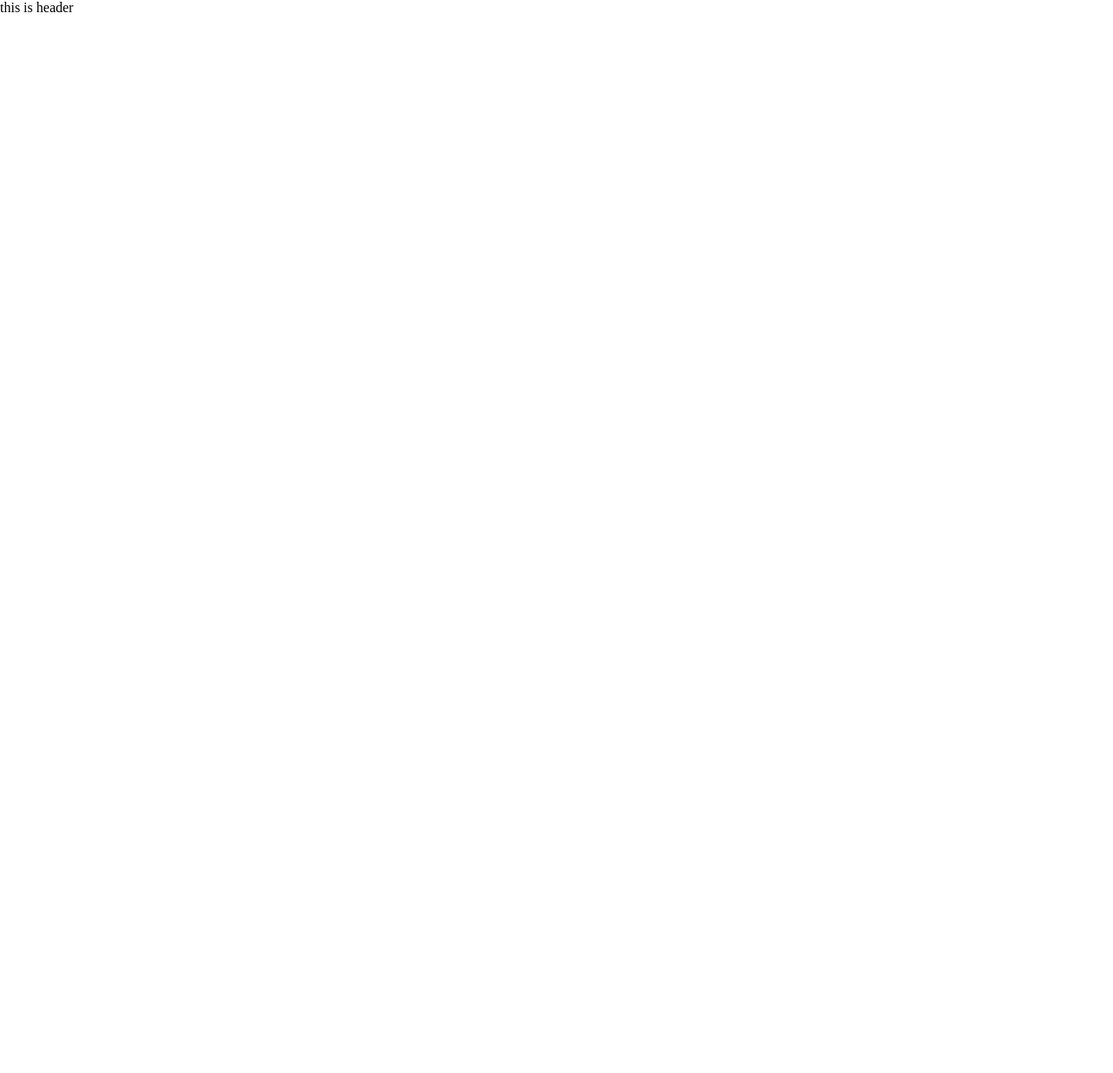
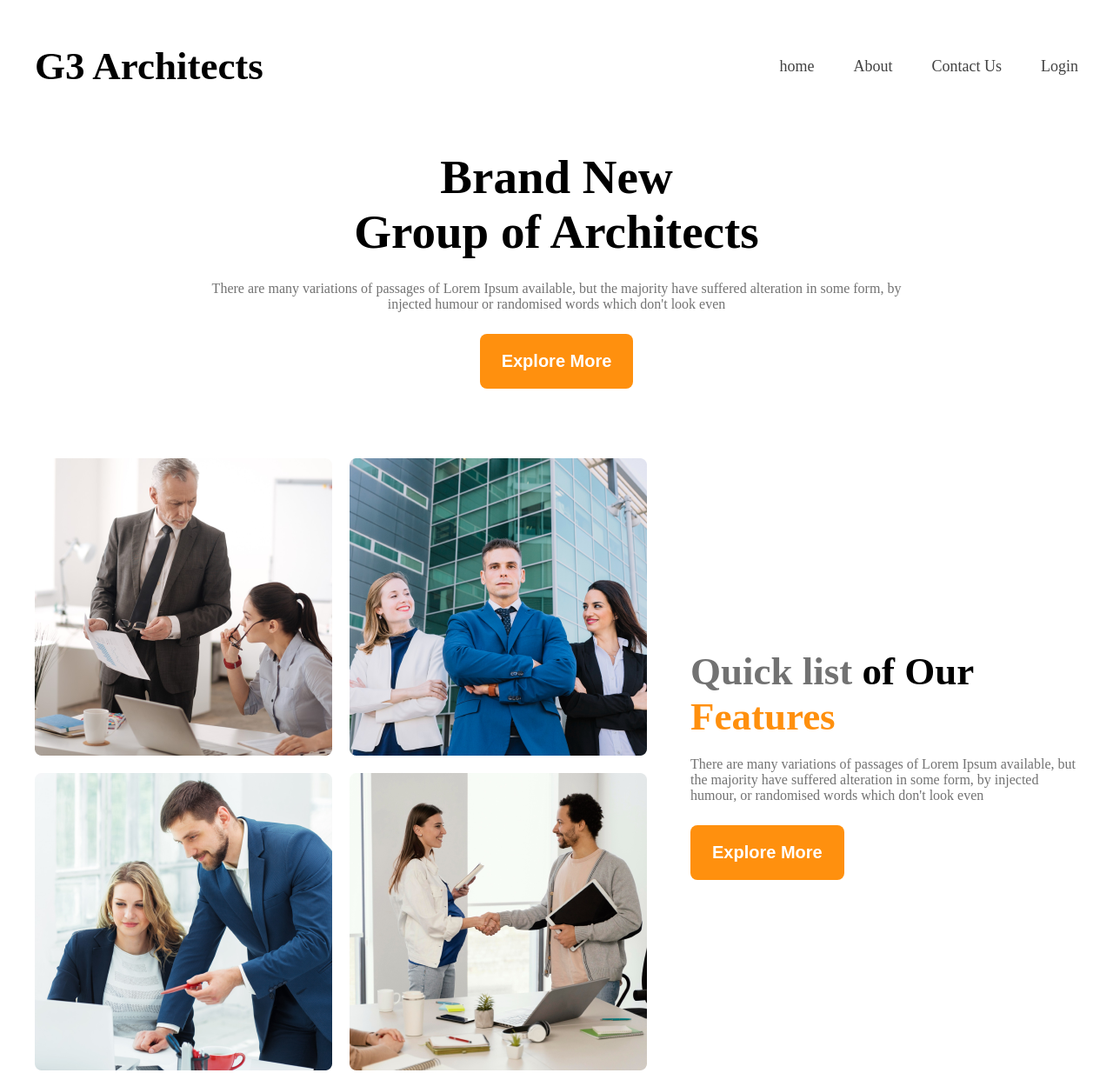
Before and after one commit to dev-nirob1/g3-architects, a plain HTML site: page index.html in a window 1280 px wide. Shown: the whole page at 87% size. Before the commit the page ends 800 px from the top, so only its background shows below. Drawn offline with Linux system fonts and the light colour scheme.

Commit message:
header and feature section done

```diff
--- a/index.html
+++ b/index.html
@@ -1,5 +1,6 @@
 <!DOCTYPE html>
 <html lang="en">
+
 <head>
     <meta charset="UTF-8">
     <meta http-equiv="X-UA-Compatible" content="IE=edge">
@@ -8,9 +9,50 @@
     <!-- css link -->
     <link rel="stylesheet" href="style.css">
 </head>
+
 <body>
-    <header>
-        this is header
+    <header class="header">
+        <div class="container">
+            <nav class="nav">
+                <h1 class="nav-header">G3 Architects</h1>
+                <ul>
+                    <li><a href="">home</a></li>
+                    <li><a href="">About</a></li>
+                    <li><a href="">Contact Us</a></li>
+                    <li><a href="">Login</a></li>
+                </ul>
+            </nav>
+
+            <div class="description">
+                <h1 class="title">Brand New <br> Group of Architects</h1>
+                <p class="info">There are many variations of passages of Lorem Ipsum available, but the majority have
+                    suffered alteration in some form, by injected humour or randomised words which don't look even</p>
+                <button class="btn-primary">Explore More</button>
+            </div>
+
+        </div>
     </header>
+
+    <main>
+            <div class="container">
+                <section class="features">
+                    <div class="photo-gallery">
+                        <img src="images/team1.png" alt="">
+                        <img src="images/team2.png" alt="">
+                        <img src="images/team3.png" alt="">
+                        <img src="images/team4.png" alt="">
+                    </div>
+
+                    <div class="features-info">
+                       <h3><span class="span-1">Quick list</span> of Our <span class="span-2">Features</span></h3>
+                       <p class="features-description">
+                        There are many variations of passages of Lorem Ipsum available, but the majority have suffered alteration in some form, by injected humour, or randomised words which don't look even
+                       </p>
+                       <button class="btn-primary">Explore More</button>
+                    </div>
+                </section>
+            </div>
+    </main>
 </body>
+
 </html>
--- a/style.css
+++ b/style.css
@@ -1,5 +1,170 @@
-*{
+/* common styels */
+
+* {
     margin: 0;
     padding: 0;
     box-sizing: border-box;
+    list-style: none;
+    text-decoration: none;
 }
+
+.btn-primary {
+    padding: 20px 25px;
+    background-color: #FF900E;
+    color: #fff;
+    font-size: 20px;
+    font-weight: 600;
+    border: none;
+    outline: none;
+    border-radius: 8px;
+}
+.btn-primary:hover{
+    background-color: #f88706;
+    cursor: pointer;
+}
+
+/* header style here */
+
+
+
+.container {
+    width: 1200px;
+    margin: 0 auto;
+}
+
+.nav {
+    display: flex;
+    justify-content: space-between;
+    align-items: center;
+    padding: 50px 0;
+}
+
+.nav-header {
+    font-size: 45px;
+    font-weight: bold;
+}
+
+.nav ul {
+    color: #424242;
+    display: flex;
+}
+
+.nav ul li {
+    margin-left: 45px;
+}
+
+.nav ul li a {
+    color: #424242;
+    font-size: 18px;
+    font-weight: 500;
+}
+
+.description{
+    width: 860px;
+    margin: 0 auto;
+    text-align: center;
+}
+.title{
+    font-size: 55px;
+    margin-top: 20px;
+}
+
+.info{
+    padding: 25px 30px;
+    font-size: 16px;
+    color: #727272;
+}
+
+/* features section styles */
+
+.features{
+   display: flex;
+   justify-content: center;
+   align-items: center;
+   gap: 50px;
+   margin: 80px 0;
+}
+
+.photo-gallery{
+    display: grid;
+    grid-template-columns: repeat(2, 1fr);
+    gap: 20px;
+}
+.features-info h3{
+    font-size: 45px;
+    margin-bottom: 20px;
+}
+.features-description{
+    font-size: 16px;
+    color: #727272;
+    margin-bottom: 25px;
+}
+.span-1{
+     color: #727272;
+}
+.span-2{
+    color: #FF900E;
+}
+/* mobile-responsive */
+
+@media screen and (max-width: 576px) {
+
+    /* common styles */
+    .btn-primary{
+        padding: 13px 17px;
+        font-size: 16px;
+    }
+
+    /* header-section-responsive */
+    .nav-header{
+        margin-bottom: 20px;
+    }
+    .container{
+        width: 100%;
+    }
+    .nav{
+        padding: 30px 0;
+        width: 100%;
+        flex-direction: column;
+        text-align: center;
+    }
+    ul{
+        width: 100%;
+        flex-direction: column;
+        text-align: center;
+    }
+    .nav ul li{
+        margin: 8px;
+        padding: 12px;
+        border-radius: 8px;
+        background-color: rgba(255, 144, 14, 0.7);
+    }
+
+    .description {
+        width: 100%;
+    }
+    .title{
+        font-size: 40px;
+    }
+
+    /* features-section-responsive */
+
+    .features{
+        flex-direction: column;
+        margin: 50px 0;
+    }
+    .photo-gallery{
+        grid-template-columns: repeat(1, 1fr);
+    }
+    .features-info{
+        text-align: center;
+    }
+    .features-info h3{
+        font-size: 35px;
+        margin-bottom: 20px;
+    }
+    .features-description{
+        margin-right: 10px;
+        margin-left: 10px;
+    }
+}
```
Also changed, not shown: images/banner.png.
